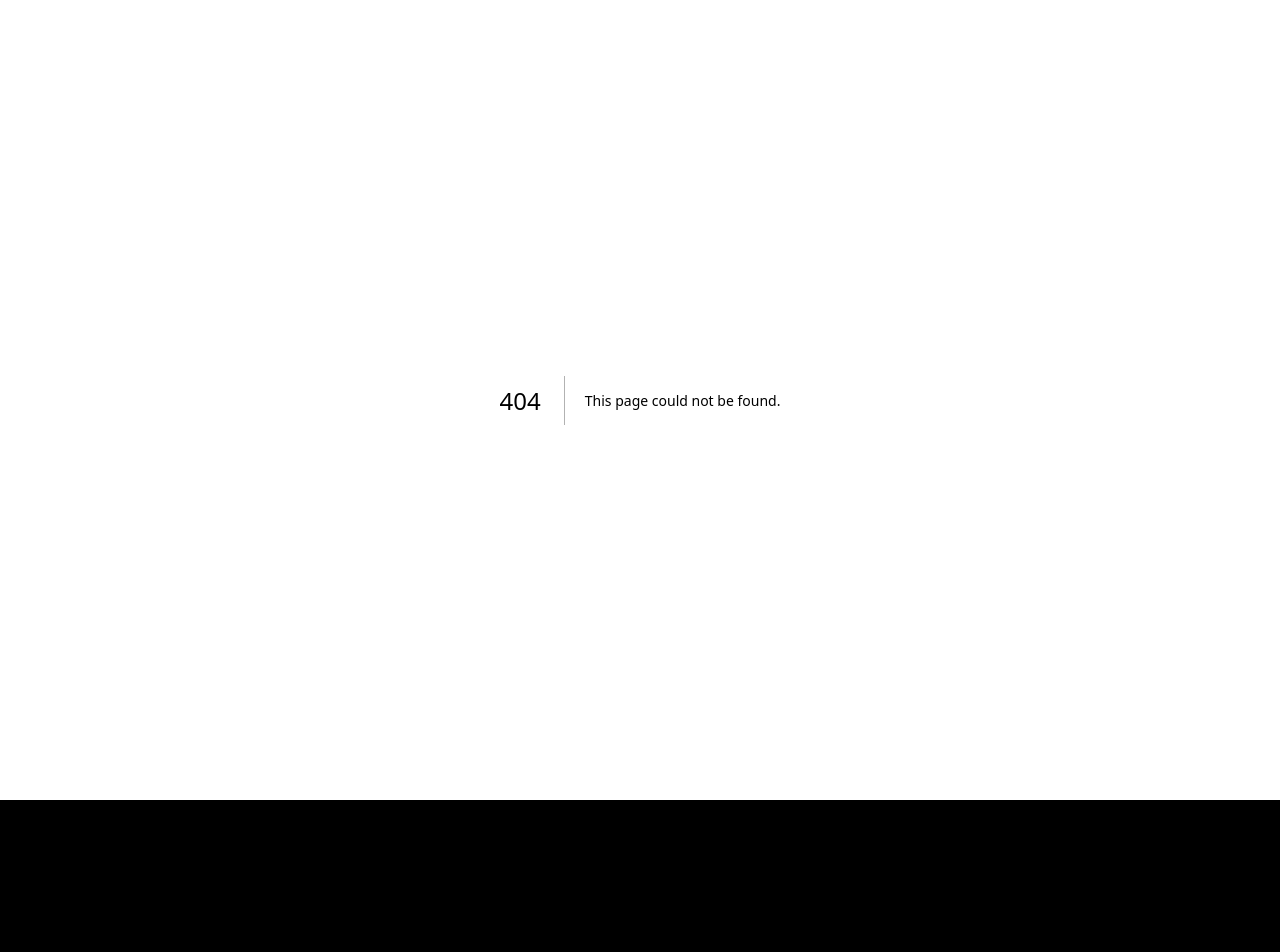
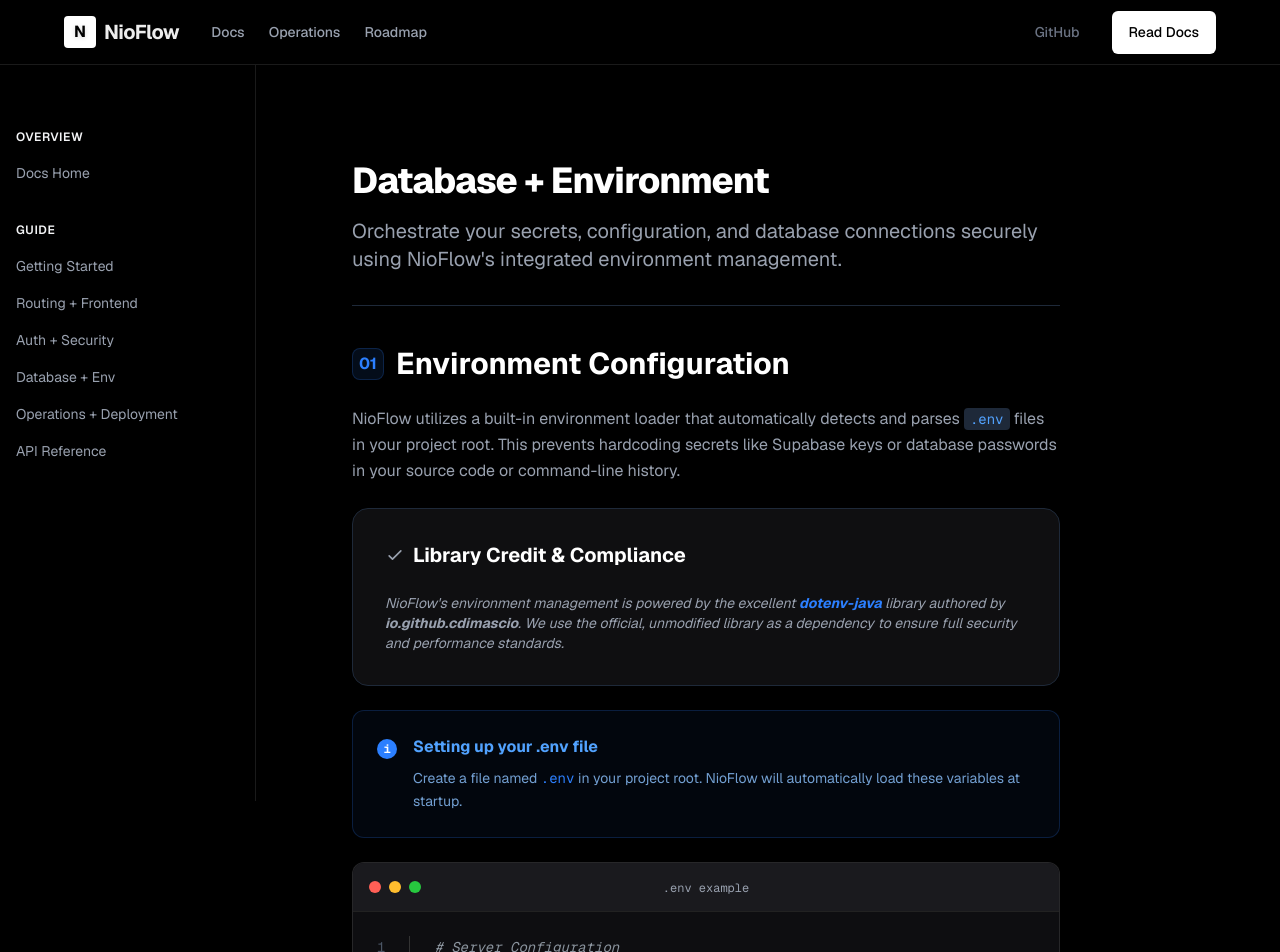
Before and after one commit to jhanvi857/coreHTTP, a Next.js app in the folder documentation/nioflow/: page /docs/database-env in a window 1280 px wide. Before the commit this address had no page. Shown: the top 952 px of the page. Before the commit the page ends 800 px from the top, so only its background shows below. Built offline with nearby package versions, Linux system fonts and the light colour scheme.

Commit message:
add:env feature in documentation website

```diff
--- a/documentation/nioflow/app/components/CodeDemo.tsx
+++ b/documentation/nioflow/app/components/CodeDemo.tsx
@@ -4,6 +4,7 @@
 
 const CODE_SNIPPET = `public class ServerApp {
     public static void main(String[] args) {
+        // Automatically loads .env file using io.github.cdimascio:dotenv-java
         NioFlowApp app = new NioFlowApp();
 
         // Middleware Stack
@@ -21,8 +22,9 @@
             app.drainAndStop(30, TimeUnit.SECONDS);
         }));
 
-        // Native TLS Integration
-        app.listenSecure(443, "keystore.jks", "password");
+        // Native TLS & Environment config
+        int port = Env.getAsInt("PORT", 8080);
+        app.listen(port);
     }
 }`;
 
--- a/documentation/nioflow/app/components/Footer.tsx
+++ b/documentation/nioflow/app/components/Footer.tsx
@@ -49,7 +49,7 @@
 
         <div className="pt-8 flex flex-col items-start justify-between gap-4 md:flex-row md:items-center border-t border-muted">
           <p className="text-gray-500 dark:text-gray-400">
-            &copy; {new Date().getFullYear()} NioFlow. Open source under MIT.
+            &copy; {new Date().getFullYear()} NioFlow by **Jhanvi Patel**. Open source under MIT.
           </p>
           <div className="flex items-center gap-2 group">
             <span className="flex h-2 w-2 rounded-full bg-green-500" />
--- a/documentation/nioflow/app/docs/_components.tsx
+++ b/documentation/nioflow/app/docs/_components.tsx
@@ -77,3 +77,31 @@
     <p className="text-sm text-gray-600 dark:text-gray-400 mt-2">{description}</p>
   </Link>
 );
+
+export const InfoCallout = ({ title, children }: { title: string; children: React.ReactNode }) => (
+  <div className="my-6 flex items-start space-x-4 rounded-xl border border-blue-200 bg-blue-50/50 p-6 dark:border-blue-500/20 dark:bg-blue-500/5">
+    <div className="mt-1 flex-shrink-0">
+      <div className="flex h-5 w-5 items-center justify-center rounded-full bg-blue-500 text-white">
+        <span className="text-xs font-bold font-mono">i</span>
+      </div>
+    </div>
+    <div className="flex-1 space-y-2">
+      <h4 className="font-bold text-blue-900 dark:text-blue-400">{title}</h4>
+      <div className="text-[14px] text-blue-800/80 dark:text-blue-300/80 leading-relaxed">{children}</div>
+    </div>
+  </div>
+);
+
+export const WarningCallout = ({ title, children }: { title: string; children: React.ReactNode }) => (
+  <div className="my-6 flex items-start space-x-4 rounded-xl border border-pink-200 bg-pink-50/50 p-6 dark:border-pink-500/20 dark:bg-pink-500/5">
+    <div className="mt-1 flex-shrink-0">
+      <div className="flex h-5 w-5 items-center justify-center rounded-full bg-pink-500 text-white font-bold font-mono text-xs">
+        !
+      </div>
+    </div>
+    <div className="flex-1 space-y-2">
+      <h4 className="font-bold text-pink-900 dark:text-pink-400">{title}</h4>
+      <div className="text-[14px] text-pink-800/80 dark:text-pink-300/80 leading-relaxed">{children}</div>
+    </div>
+  </div>
+);
--- /dev/null
+++ b/documentation/nioflow/app/docs/database-env/page.tsx
@@ -0,0 +1,129 @@
+import { CodeBlock, InfoCallout, WarningCallout } from "../_components";
+
+export default function DatabaseEnvPage() {
+  return (
+    <div className="space-y-10 max-w-4xl mx-auto px-4 py-8">
+      {/* HEADER */}
+      <div className="border-b border-gray-200 dark:border-gray-800 pb-8">
+        <h1 className="text-4xl font-extrabold tracking-tight text-gray-900 dark:text-white mb-4">
+          Database + Environment
+        </h1>
+        <p className="text-xl text-gray-600 dark:text-gray-400">
+          Orchestrate your secrets, configuration, and database connections securely using NioFlow's integrated environment management.
+        </p>
+      </div>
+
+      {/* SECTION: ENV MANAGEMENT */}
+      <section id="env-management" className="space-y-6">
+        <div className="flex items-center gap-3">
+          <div className="h-8 w-8 rounded-lg bg-blue-500/10 flex items-center justify-center text-blue-500 font-bold border border-blue-500/20">
+            01
+          </div>
+          <h2 className="text-3xl font-bold text-gray-900 dark:text-white">Environment Configuration</h2>
+        </div>
+
+        <p className="text-gray-600 dark:text-gray-400 leading-relaxed">
+          NioFlow utilizes a built-in environment loader that automatically detects and parses <code className="bg-gray-100 dark:bg-gray-800 px-1.5 py-0.5 rounded text-sm text-blue-600 dark:text-blue-400">.env</code> files in your project root. This prevents hardcoding secrets like Supabase keys or database passwords in your source code or command-line history.
+        </p>
+
+        <div className="bg-gray-50 dark:bg-[#0f0f11] rounded-2xl border border-gray-200 dark:border-gray-800 p-6 md:p-8 space-y-6">
+          <h3 className="text-xl font-bold flex items-center gap-2 text-gray-900 dark:text-white">
+            <svg className="w-5 h-5 text-gray-400" fill="none" viewBox="0 0 24 24" stroke="currentColor"><path strokeLinecap="round" strokeLinejoin="round" strokeWidth={2} d="M5 13l4 4L19 7" /></svg>
+            Library Credit & Compliance
+          </h3>
+          <p className="text-sm text-gray-600 dark:text-gray-400 italic">
+            NioFlow's environment management is powered by the excellent <strong className="text-blue-500">dotenv-java</strong> library authored by <strong>io.github.cdimascio</strong>. We use the official, unmodified library as a dependency to ensure full security and performance standards.
+          </p>
+        </div>
+
+        <InfoCallout title="Setting up your .env file">
+          Create a file named <code className="text-blue-500">.env</code> in your project root. NioFlow will automatically load these variables at startup.
+        </InfoCallout>
+
+        <CodeBlock
+          language="bash"
+          title=".env example"
+          code={`# Server Configuration
+PORT=8080
+JWT_SECRET=your_super_secret_signing_key_at_least_32_chars
+
+# Database Configuration (Supabase/Postgres)
+NIOFLOW_ENABLE_DB=true
+JDBC_URL=jdbc:postgresql://your-db-host.supabase.co:5432/postgres
+DB_USER=postgres
+DB_PASS=your_secure_database_password`}
+        />
+      </section>
+
+      {/* SECTION: DATABASE CONNECTION */}
+      <section id="database-connection" className="space-y-6 pt-12 border-t border-gray-200 dark:border-gray-800">
+        <div className="flex items-center gap-3">
+          <div className="h-8 w-8 rounded-lg bg-green-500/10 flex items-center justify-center text-green-500 font-bold border border-green-500/20">
+            02
+          </div>
+          <h2 className="text-3xl font-bold text-gray-900 dark:text-white">Supabase Integration</h2>
+        </div>
+
+        <p className="text-gray-600 dark:text-gray-400 leading-relaxed">
+          NioFlow uses **HikariCP** for high-performance connection pooling. By enabling database mode in your environment, the framework initializes a thread-safe data source optimized for PostgreSQL and Supabase.
+        </p>
+
+        <CodeBlock
+          language="java"
+          title="DatabaseManager.java Usage"
+          code={`public class DataService {
+    public void listTasks() {
+        if (DatabaseManager.isEnabled()) {
+            try (Connection conn = DatabaseManager.getConnection()) {
+                // Perform your SQL queries here
+                // We recommend offloading these to an async executor
+            } catch (SQLException e) {
+                logger.error("Database error: {}", e.getMessage());
+            }
+        }
+    }
+}`}
+        />
+
+        <WarningCallout title="Privacy & Security">
+          Ensure that <code className="text-pink-500">.env</code> is added to your <code className="text-pink-500">.gitignore</code> file. NioFlow project generates this by default to prevent leaking credentials.
+        </WarningCallout>
+      </section>
+
+      {/* SECTION: PROGRAMMATIC ACCESS */}
+      <section id="env-api" className="space-y-6 pt-12 border-t border-gray-200 dark:border-gray-800">
+        <h3 className="text-2xl font-bold text-gray-900 dark:text-white">The Env API</h3>
+        <p className="text-gray-600 dark:text-gray-400 leading-relaxed">
+          The framework provides a unified <code className="bg-gray-100 dark:bg-gray-800 px-1.5 py-0.5 rounded text-sm text-blue-600 dark:text-blue-400">com.jhanvi857.nioflow.Env</code> class to access configuration values with ease.
+        </p>
+
+        <CodeBlock
+          language="java"
+          title="Accessing configuration"
+          code={`// Get String with fallback
+String origin = Env.get("CORS_ORIGIN", "http://localhost:3000");
+
+// Get typed primitives
+int port = Env.getAsInt("PORT", 8080);
+boolean isDebug = Env.getAsBoolean("DEBUG_MODE", false);`}
+        />
+      </section>
+
+      {/* FOOTER NAV */}
+      <div className="pt-12 flex justify-between gap-4">
+        <a href="/docs/auth-security" className="flex-1 p-6 rounded-2xl border border-gray-200 dark:border-gray-800 hover:bg-gray-50 dark:hover:bg-[#111] transition-all group">
+          <div className="text-xs text-gray-500 uppercase tracking-widest mb-1">Previous</div>
+          <div className="text-lg font-bold text-gray-900 dark:text-white group-hover:text-blue-500 transition-colors flex items-center gap-2">
+            ← Auth + Security
+          </div>
+        </a>
+        <a href="/docs/deployment" className="flex-1 p-6 rounded-2xl border border-gray-200 dark:border-gray-800 hover:bg-gray-50 dark:hover:bg-[#111] transition-all group text-right">
+          <div className="text-xs text-gray-500 uppercase tracking-widest mb-1">Next</div>
+          <div className="text-lg font-bold text-gray-900 dark:text-white group-hover:text-blue-500 transition-colors flex items-center justify-end gap-2">
+            Operations + Deployment →
+          </div>
+        </a>
+      </div>
+    </div>
+  );
+}
--- a/documentation/nioflow/app/docs/layout.tsx
+++ b/documentation/nioflow/app/docs/layout.tsx
@@ -30,6 +30,7 @@
                 <SidebarLink href="/docs/getting-started">Getting Started</SidebarLink>
                 <SidebarLink href="/docs/routing-frontend">Routing + Frontend</SidebarLink>
                 <SidebarLink href="/docs/auth-security">Auth + Security</SidebarLink>
+                <SidebarLink href="/docs/database-env">Database + Env</SidebarLink>
                 <SidebarLink href="/docs/deployment">Operations + Deployment</SidebarLink>
                 <SidebarLink href="/docs/reference">API Reference</SidebarLink>
               </ul>
--- a/documentation/nioflow/app/docs/page.tsx
+++ b/documentation/nioflow/app/docs/page.tsx
@@ -46,13 +46,18 @@
           description="Implement signup/login, generate JWT tokens, protect route groups, and set security baselines."
         />
         <SectionCard
+          href="/docs/database-env"
+          title="4. Database + Env"
+          description="Orchestrate secrets with .env files, connect to Supabase/Postgres, and manage connection pools."
+        />
+        <SectionCard
           href="/docs/deployment"
-          title="4. Operations + Deployment"
+          title="5. Operations + Deployment"
           description="Operational readiness, deploy strategy, probes, incident basics, and release delivery workflow."
         />
         <SectionCard
           href="/docs/reference"
-          title="5. Reference"
+          title="6. Reference"
           description="Configuration matrix, endpoint reference, starter zip endpoint design, and troubleshooting."
         />
       </div>
--- a/documentation/nioflow/app/page.tsx
+++ b/documentation/nioflow/app/page.tsx
@@ -150,6 +150,17 @@
                   Built for containerized environments. Using <code>drainAndStop()</code>, NioFlow safely completes all active TCP requests before permitting SIGTERM termination.
                 </p>
               </div>
+
+              {/* Feature 7 - NEW */}
+              <div className="p-8 rounded-2xl border border-[#222] bg-[#111] hover:bg-[#151515] transition-colors group">
+                <div className="w-10 h-10 rounded-lg bg-[#1a1a1a] border border-[#333] flex items-center justify-center font-mono text-xs text-gray-400 mb-6 transition-transform group-hover:scale-110">
+                  ENV
+                </div>
+                <h3 className="text-xl font-bold mb-3 text-white">Environment Management</h3>
+                <p className="text-gray-400 leading-relaxed text-[15px]">
+                  Automatic <code>.env</code> file detection. Keep your Supabase keys and JWT secrets safe by loading them into the framework without manual command line arguments.
+                </p>
+              </div>
             </div>
           </div>
         </section>
@@ -186,7 +197,7 @@
               </h2>
 
               <p className="text-lg text-gray-400 mb-10 leading-relaxed text-balance">
-                The framework avoids reflection and hidden dependency injection containers. All route logic, exception handling, and middleware flows are wired manually, ensuring completely predictable code execution.
+                The framework avoids reflection and hidden dependency injection containers. Authored by <strong>Jhanvi Patel</strong>, NioFlow ensures all dependencies and middleware flows are explicit and predictable.
               </p>
 
               <div className="flex flex-col sm:flex-row gap-4">
@@ -224,9 +235,14 @@
                     <span className="text-gray-500">Cryptography</span>
                     <span className="text-gray-300">BCrypt / JWT</span>
                   </div>
-                  <div className="pt-4 mt-2 border-t border-[#333] flex justify-between items-center text-blue-400 font-semibold">
-                    <span>License</span>
-                    <span>MIT</span>
+                  <div className="pt-4 mt-2 border-t border-[#333] flex flex-col gap-2">
+                    <div className="flex justify-between items-center text-blue-400 font-semibold">
+                      <span>License</span>
+                      <span>MIT</span>
+                    </div>
+                    <div className="text-[11px] text-gray-600 leading-tight">
+                      * Uses <strong>dotenv-java</strong> (Apache 2.0) by <strong>io.github.cdimascio</strong> for environment orchestration.
+                    </div>
                   </div>
                 </div>
               </div>
```
